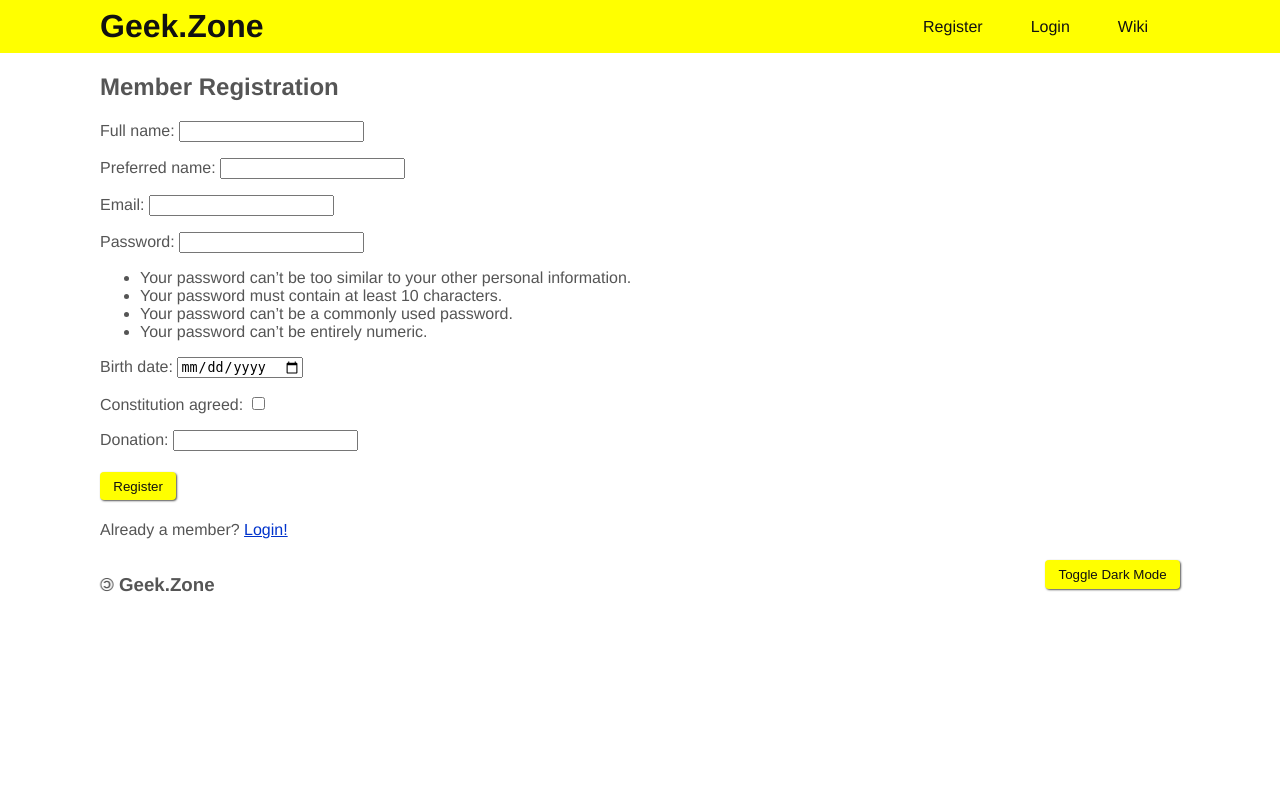
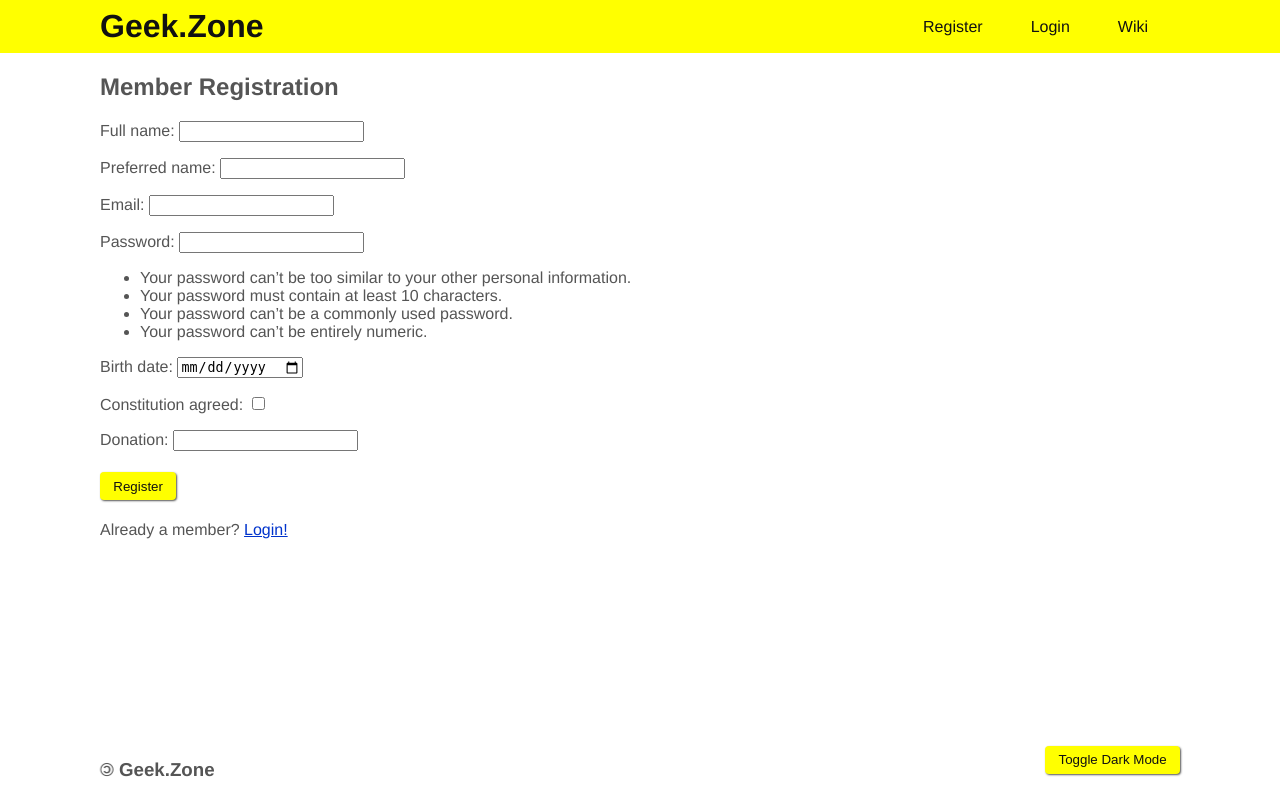
Before and after one commit to GeekZoneHQ/web, a Django app: page /memberships/register/ in a window 1280 px wide. Run offline with Django 3.2, Linux system fonts and the light colour scheme.

Commit message:
Mostly styling

```diff
--- a/memberships/static/memberships/css/main.css
+++ b/memberships/static/memberships/css/main.css
@@ -1,4 +1,8 @@
 /***** General styles *****/
+
+html, body {
+  height: 100%;
+}
 
 body {
   --content-width: 1080px;
@@ -18,6 +22,9 @@ body {
   --header-color: #111;
   --header-a-hover: #FF0000;
 
+  display: flex;
+  flex-direction: column;
+  justify-content: space-between;
   margin: 0;
   font-family: "Helvetica", "Arial", sans-serif;
   background: #FFF;
@@ -35,8 +42,9 @@ body.dark-mode {
   color: #AAA;
 }
 
-header, main, footer {
-  max-width: var(--content-width);
+.body-content {
+  width: var(--content-width);
+  max-width: calc(100% - 2rem);
   margin: 0 auto;
   padding: 0 1rem;
 }
@@ -118,11 +126,14 @@ form.no-input .helptext {
   display: none;
 }
 
+.sticky {
+  position: -webkit-sticky; /* Safari */
+  position: sticky;
+}
+
 /***** Header styles *****/
 
 .header-container {
-  position: -webkit-sticky; /* Safari */
-  position: sticky;
   top: 0;
   background: var(--header-bg);
 }
@@ -172,7 +183,7 @@ nav ul li:last-child a {
 /***** Main styles *****/
 
 main {
-
+  flex-grow: 1;
 }
 
 /***** Footer styles *****/
--- a/memberships/templates/base.html
+++ b/memberships/templates/base.html
@@ -12,10 +12,8 @@
     <script type="text/javascript" src="{% static 'memberships/js/main.js' %}"></script>
   </head>
   <body onload="checkDarkMode()">
-    {% cookiebanner_modal %}
-
-    <div class="header-container">
-      <header>
+    <div class="header-container sticky">
+      <header class="body-content">
         <h1><a href="/" title="Home">Geek.Zone</a></h1>
 
         <nav>
@@ -46,14 +44,16 @@
       </header>
     </div>
 
-    <main>
+    <main class="body-content">
       {% block content %}
       {% endblock %}
     </main>
 
-    <footer>
+    <footer class="body-content">
       <h3><span style="display: inline-block; transform: rotateY(180deg);">&copy;</span> Geek.Zone</h3>
       <div><button class="button" onclick="toggleDarkMode()">Toggle Dark Mode</button></div>
     </footer>
+
+    {% cookiebanner_modal %}
   </body>
 </html>
--- a/requirements.txt
+++ b/requirements.txt
@@ -11,7 +11,6 @@ isort==5.6.4
 lazy-object-proxy==1.4.3
 mccabe==0.6.1
 Pillow==8.0.1
-psycopg2-binary==2.8.5
 pylint==2.6.0
 pytz==2020.1
 requests==2.24.0
```
Also changed, not shown: web/settings.py (+21 -21 lines).
